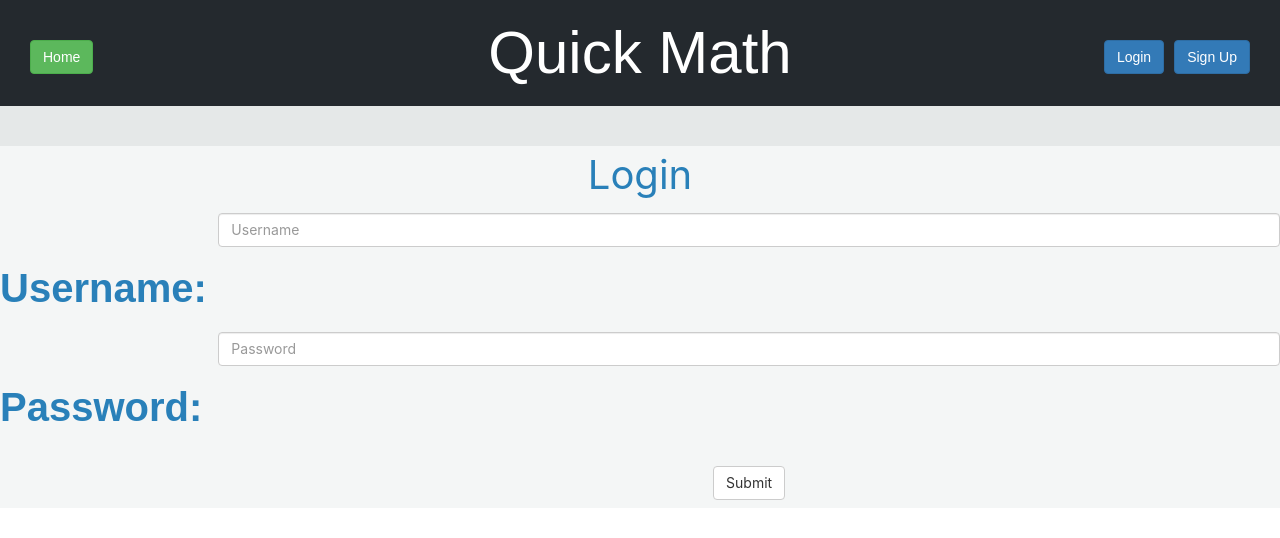
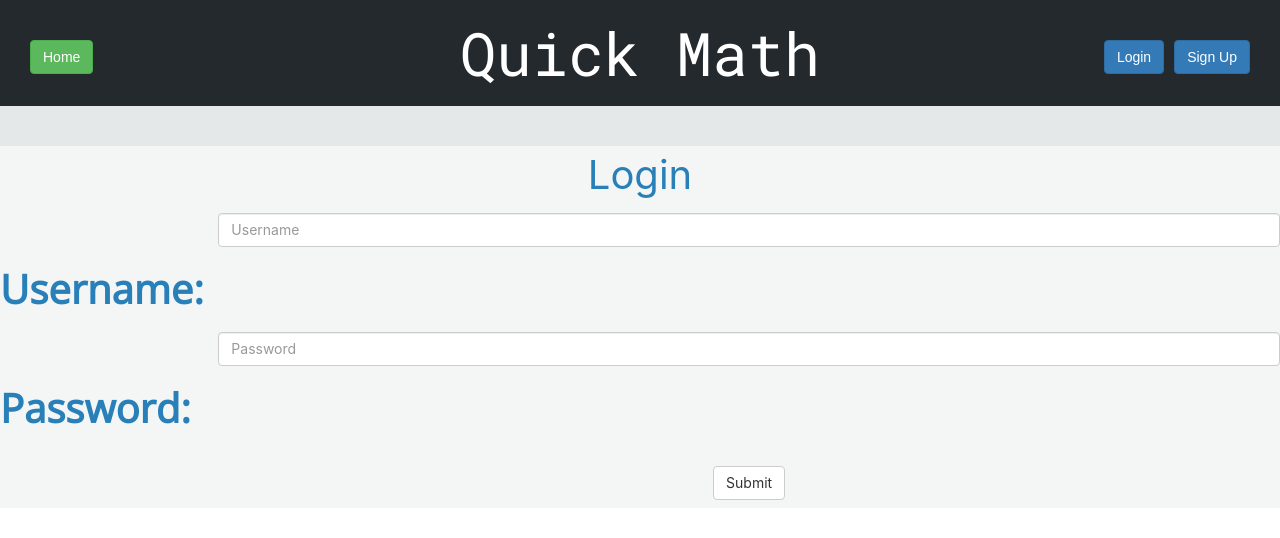
Before and after one commit to lintopher0315/Quick-Math, a React (Create React App) app: page /login in a window 1280 px wide. Shown: the top 538 px of the page. Built offline with nearby package versions, Linux system fonts and the light colour scheme.

Commit message:
changed some styling

```diff
--- a/public/index.html
+++ b/public/index.html
@@ -12,6 +12,7 @@
     -->
     <link rel="manifest" href="%PUBLIC_URL%/manifest.json">
     <link rel="stylesheet" href="https://maxcdn.bootstrapcdn.com/bootstrap/3.3.7/css/bootstrap.min.css" integrity="sha384-BVYiiSIFeK1dGmJRAkycuHAHRg32OmUcww7on3RYdg4Va+PmSTsz/K68vbdEjh4u" crossorigin="anonymous">
+    <link href="https://fonts.googleapis.com/css?family=Open+Sans|Roboto+Mono" rel="stylesheet">
     <!--
       Notice the use of %PUBLIC_URL% in the tags above.
       It will be replaced with the URL of the `public` folder during the build.
--- a/src/components/Header.js
+++ b/src/components/Header.js
@@ -22,7 +22,7 @@ class Header extends Component {
                     </Col>
 
                     <Col xs={12} md={4}>
-                        <p>Quick Math</p>
+                        <p style={styles.title}>Quick Math</p>
                     </Col>
 
                     <Col xs={12} md={4} style = {styles.button}>
@@ -57,7 +57,11 @@ let styles = {
         background: '#24292e',
         color: 'white',
         fontSize: 60,
-        fontFamily: "sans-serif",
+        fontFamily: 'sans-serif',
+    },
+
+    title: {
+        fontFamily: 'Roboto Mono',
     },
 
     button: {
--- a/src/components/Login.js
+++ b/src/components/Login.js
@@ -16,7 +16,7 @@ class Login extends Component {
 
 let styles = {
     div: {
-        fontFamly: "sans-serif",
+        fontFamly: "Roboto Mono",
         fontSize: 40,
         marginTop: 40,
         background: '#f4f6f6',
--- a/src/components/LoginForm.js
+++ b/src/components/LoginForm.js
@@ -68,7 +68,7 @@ class LoginUsername extends Component {
 
 let styles = {
     div: {
-        fontFamily: "sans-serif",
+        fontFamily: "Open Sans",
         fontSize: 40,
         marginTop: 40,
         color: '#2980b9',
--- a/src/components/SignUpForm.js
+++ b/src/components/SignUpForm.js
@@ -55,7 +55,7 @@ class SignUpForm extends Component {
 
 let styles = {
     div: {
-        fontFamily: "sans-serif",
+        fontFamily: "Open Sans",
         fontSize: 40,
         marginTop: 40,
         color: '#2980b9',
```
